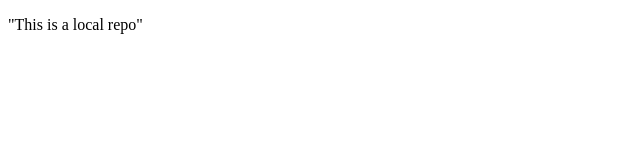
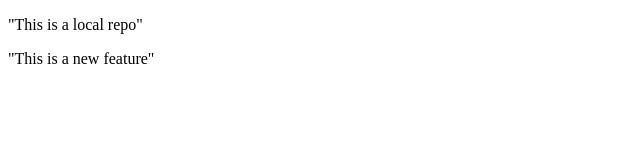
Before and after one commit to srivastavnik97-lgtm/localrepo, a plain HTML site: page index.html in a window 1280 px wide. Shown: the whole page, without its empty margins (0-640 px from the left). Drawn offline with Linux system fonts and the light colour scheme.

Commit message:
Add new features

```diff
--- a/index.html
+++ b/index.html
@@ -3,6 +3,9 @@
 <head>
     <p>
         "This is a local repo"
+    </p>
+    <p>
+        "This is a new feature"
     </p>
     <meta charset="UTF-8">
     <title>Title</title>
```
Also changed, not shown: 1 other file.
